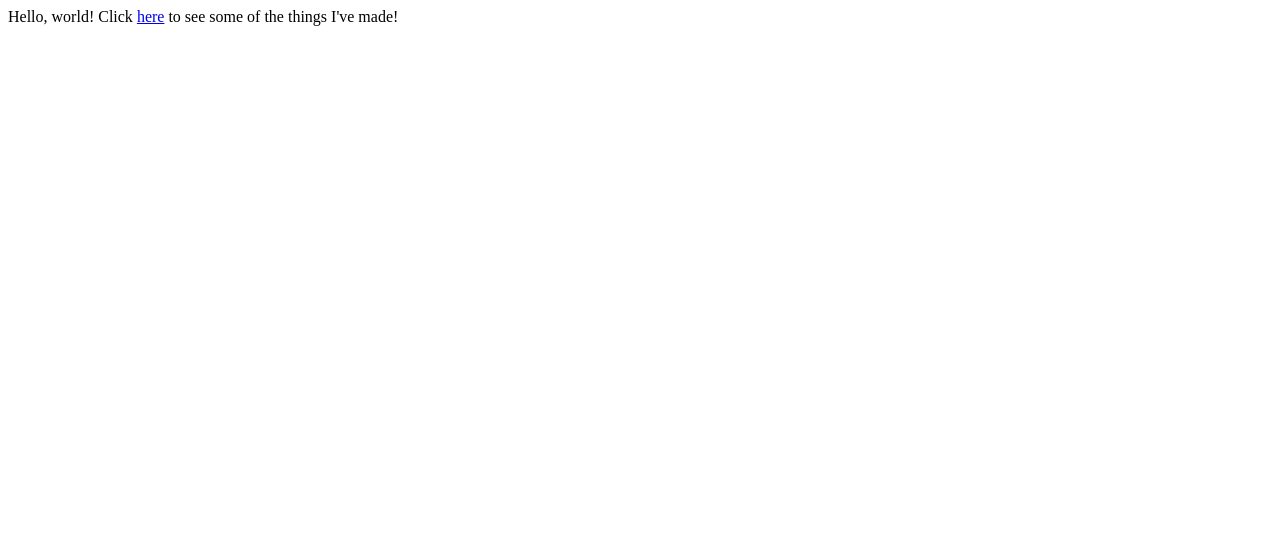
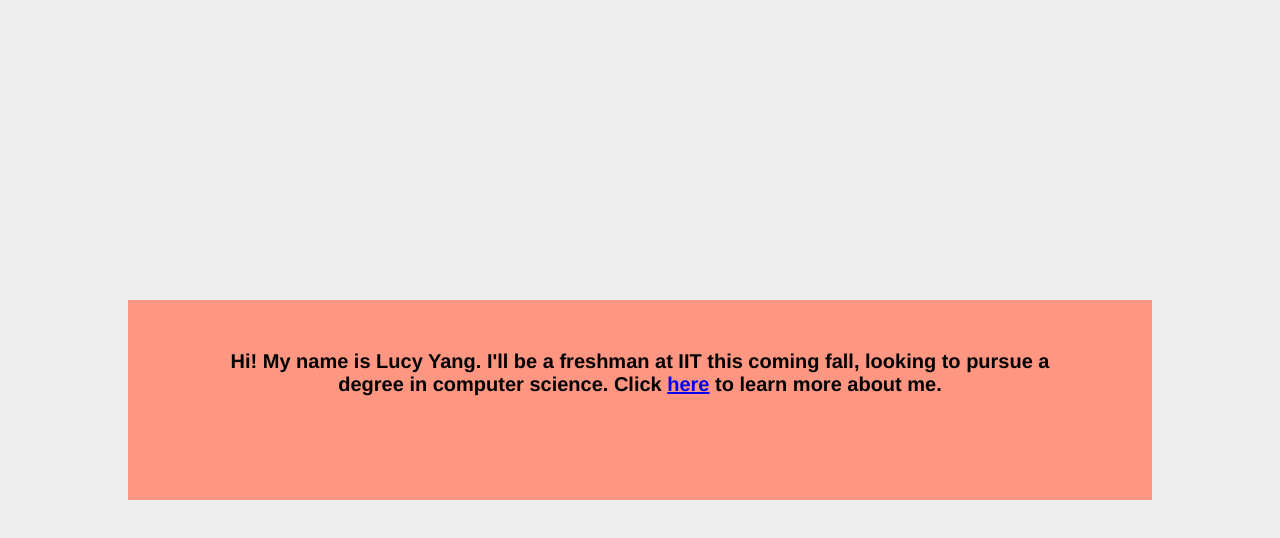
Before and after one commit to lyang-86/project0, a plain HTML site: page index.html in a window 1280 px wide. Drawn offline with Linux system fonts and the light colour scheme.

Commit message:
centered div

```diff
--- a/index.html
+++ b/index.html
@@ -2,10 +2,15 @@
 <html>
     <head>
         <title>My Webpage</title>
+        <link rel="stylesheet" href="style.css">
     </head>
     <body>
-        Hello, world!
-        Click <a href="food.html">here</a>
-        to see some of the things I've made!
+        <div id="intro">
+          <div class="center">
+        Hi! My name is Lucy Yang. I'll be a freshman at IIT this coming fall, looking
+        to pursue a degree in computer science.
+        Click <a href="aboutme.html">here</a> to learn more about me.
+          </div>
+        </div>
     </body>
 </html>
--- a/style.css
+++ b/style.css
@@ -16,3 +16,24 @@ p {
   width: 50%;
   padding: 15px;
 }
+#intro {
+  font-family: Helvetica,Arial,Sans-serif;
+  font-weight: bold;
+  font-size: 20px;
+  margin: 0;
+  position: absolute;
+  top: 50%;
+  left: 50%;
+  -ms-transform: translate(-50%, -50%);
+  transform: translate(-50%, -50%);
+  height:200px;
+  width:80%;
+  background-color: #ff9681;
+}
+.center {
+    margin:auto;
+    width:80%;
+    padding:50px;
+    text-align:center;
+}
+@media screen and (max-width: 64.06125em)
```
